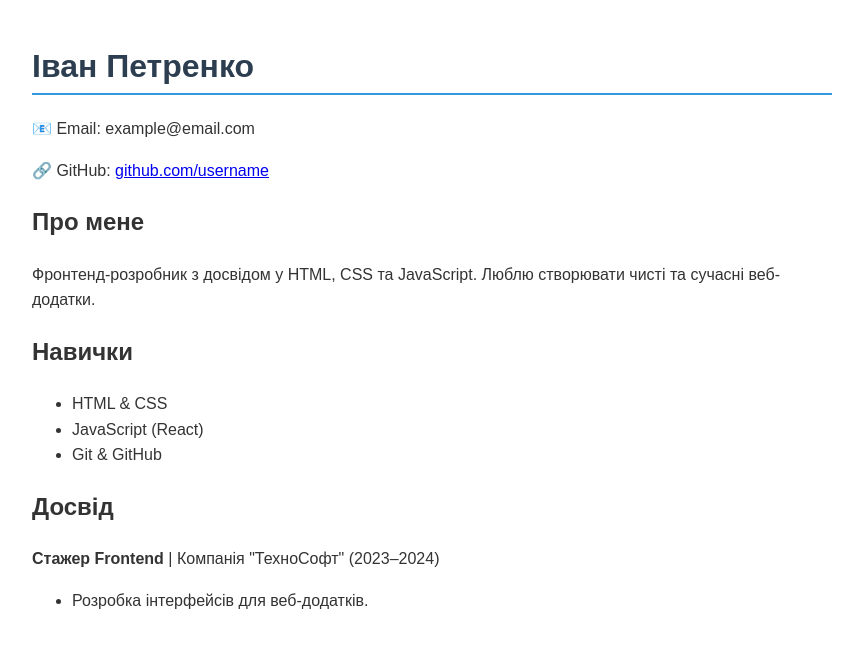
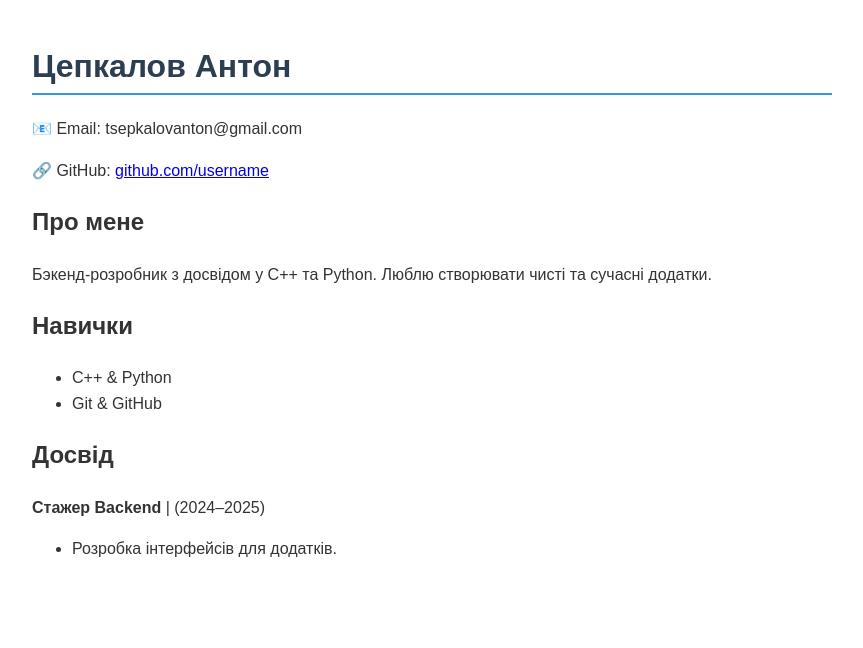
Before and after one commit to AntonTsepkalov/portfolio, a plain HTML site: page index.html in a window 1280 px wide. Shown: the whole page, without its empty margins (208-1071 px from the left). Drawn offline with Linux system fonts and the light colour scheme.

Commit message:
Update index.html

```diff
--- a/index.html
+++ b/index.html
@@ -23,27 +23,26 @@
     </style>
 </head>
 <body>
-    <h1>Іван Петренко</h1>
+    <h1>Цепкалов Антон</h1>
 
     <div class="contact">
-        <p>📧 Email: example@email.com</p>
+        <p>📧 Email: tsepkalovanton@gmail.com</p>
         <p>🔗 GitHub: <a href="https://github.com/username">github.com/username</a></p>
     </div>
 
     <h2>Про мене</h2>
-    <p>Фронтенд-розробник з досвідом у HTML, CSS та JavaScript. Люблю створювати чисті та сучасні веб-додатки.</p>
+    <p>Бэкенд-розробник з досвідом у С++ та Python. Люблю створювати чисті та сучасні додатки.</p>
 
     <h2>Навички</h2>
     <ul>
-        <li>HTML & CSS</li>
-        <li>JavaScript (React)</li>
+        <li>C++ & Python</li>
         <li>Git & GitHub</li>
     </ul>
 
     <h2>Досвід</h2>
-    <p><strong>Стажер Frontend</strong> | Компанія "ТехноСофт" (2023–2024)</p>
+    <p><strong>Стажер Backend</strong> | (2024–2025)</p>
     <ul>
-        <li>Розробка інтерфейсів для веб-додатків.</li>
+        <li>Розробка інтерфейсів для додатків.</li>
     </ul>
 </body>
 </html>
```
